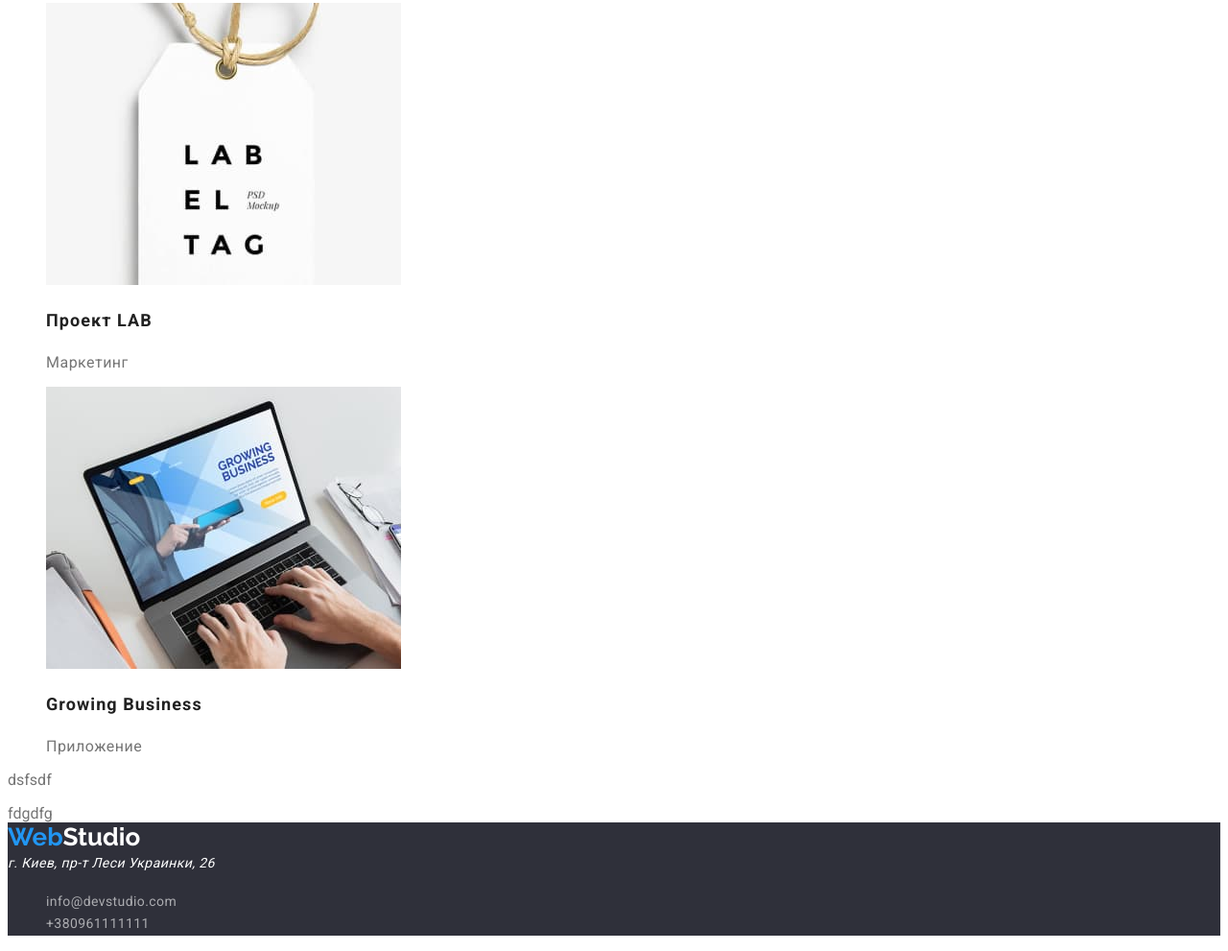
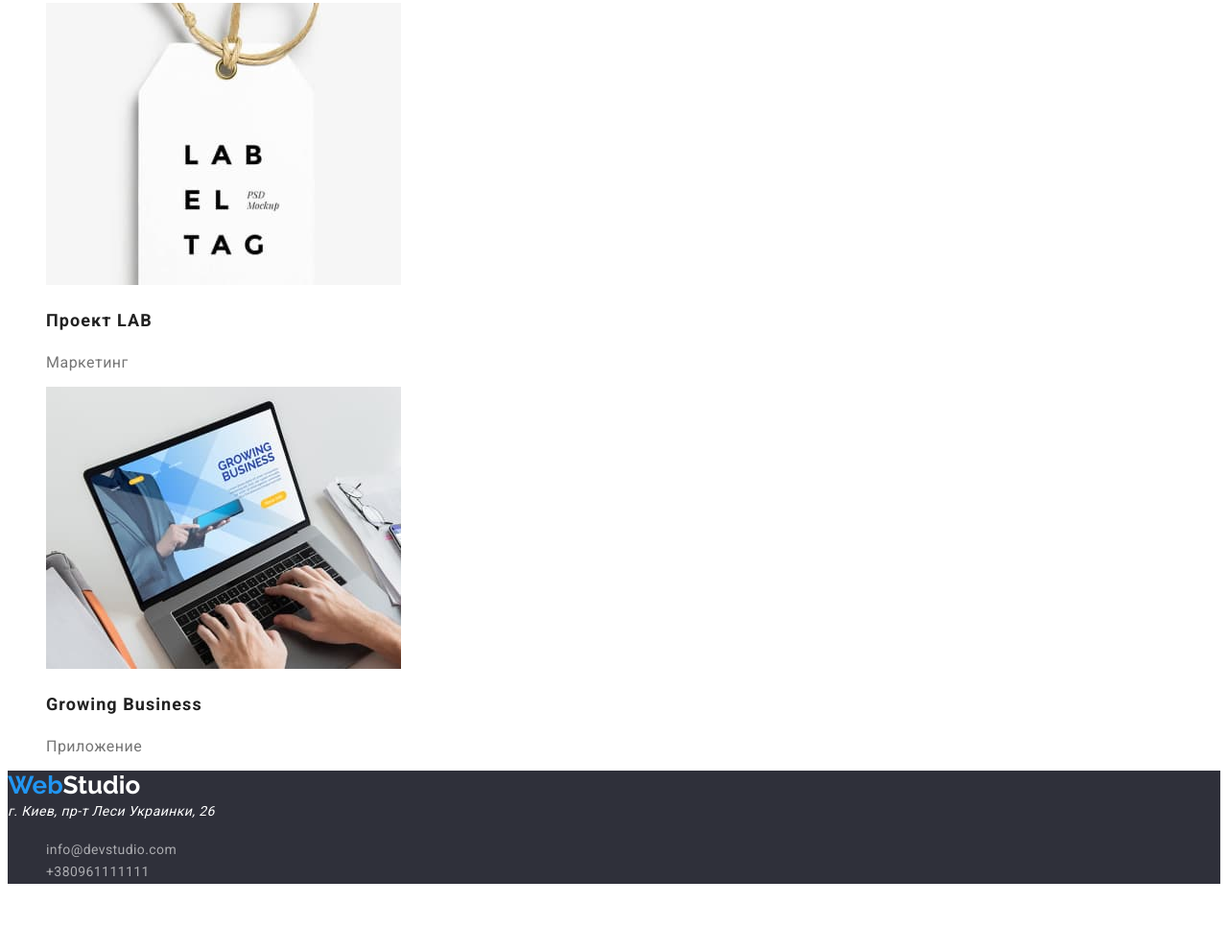
Before and after one commit to Yaretyk-Danil/goit-markup-hw-02, a plain HTML site: page portfolio.html in a window 1280 px wide. Shown: the part 3192-4183 px from the top of the page at 96% size. After the commit the page ends 4129 px from the top, so only its background shows below. Drawn offline with Linux system fonts and the light colour scheme.

```diff
--- a/portfolio.html
+++ b/portfolio.html
@@ -101,15 +101,6 @@
                 </li>
             </ul>
         </section>
-
-        <section>
-            <p>dsfsdf</p>
-        </section>
-
-        <section>
-            fdgdfg
-        </section>
-
     </main>
 
     <footer class="footer">
```
